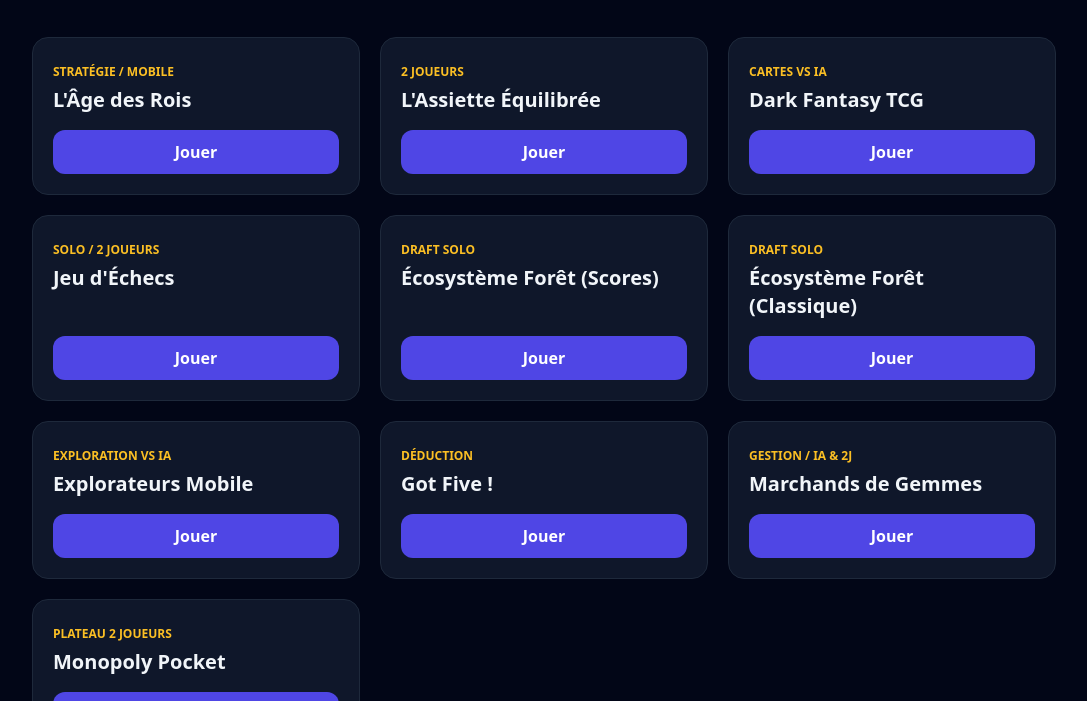
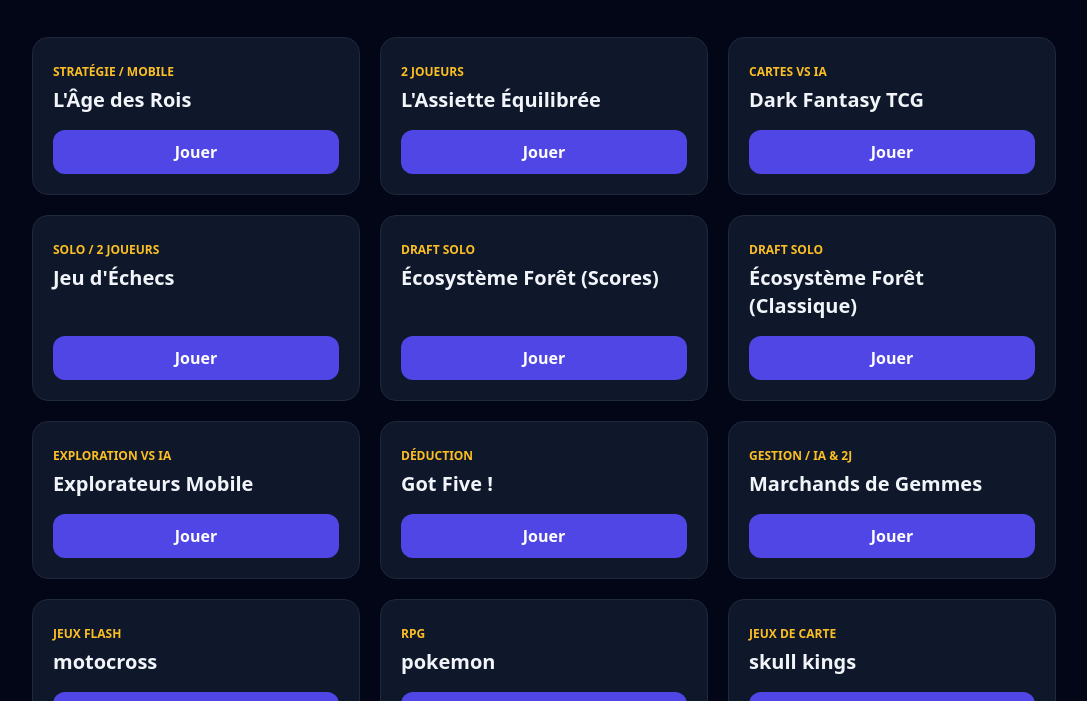
Before and after one commit to benouse13-maker/portail-jeux-html, a plain HTML site: page index.html in a window 1280 px wide. Shown: the part 99-800 px from the top of the page, without its empty margins (96-1183 px from the left). Drawn offline with nearby package versions, Linux system fonts and the light colour scheme.

Commit message:
Add new game entries to index.html

```diff
--- a/index.html
+++ b/index.html
@@ -53,7 +53,11 @@
             { id: 'explorateurs', title: 'Explorateurs Mobile', tag: 'Exploration vs IA', file: 'explorateurs.html' },
             { id: 'got-five', title: 'Got Five !', tag: 'Déduction', file: 'got-five.html' },
             { id: 'gemmes', title: 'Marchands de Gemmes', tag: 'Gestion / IA & 2J', file: 'splendor.html' },
-            { id: 'monopoly', title: 'Monopoly Pocket', tag: 'Plateau 2 Joueurs', file: 'monopoly.html' }
+            { id: 'motocross', title: 'motocross', tag: 'jeux flash', file: 'motocross.html' },
+            { id: 'pokemon', title: 'pokemon', tag: 'rpg', file: 'poket11.html' },
+            { id: 'skullking', title: 'skull kings', tag: 'jeux de carte', file: 'skull-king.html' },
+            { id: 'shotten', title: 'shotten totten', tag: 'jeux de carte', file: 'schotten-totten.html' },
+            { id: 'monopoly', title: 'Monopoly Pocket', tag: 'Plateau 2 Joueurs', file: 'Monopoly.html' }
         ];
 
         const VALID_CODES = ['REPLAY2026', 'VIP-ARCADE']; // Exemple côté client (à renforcer côté serveur)
```
